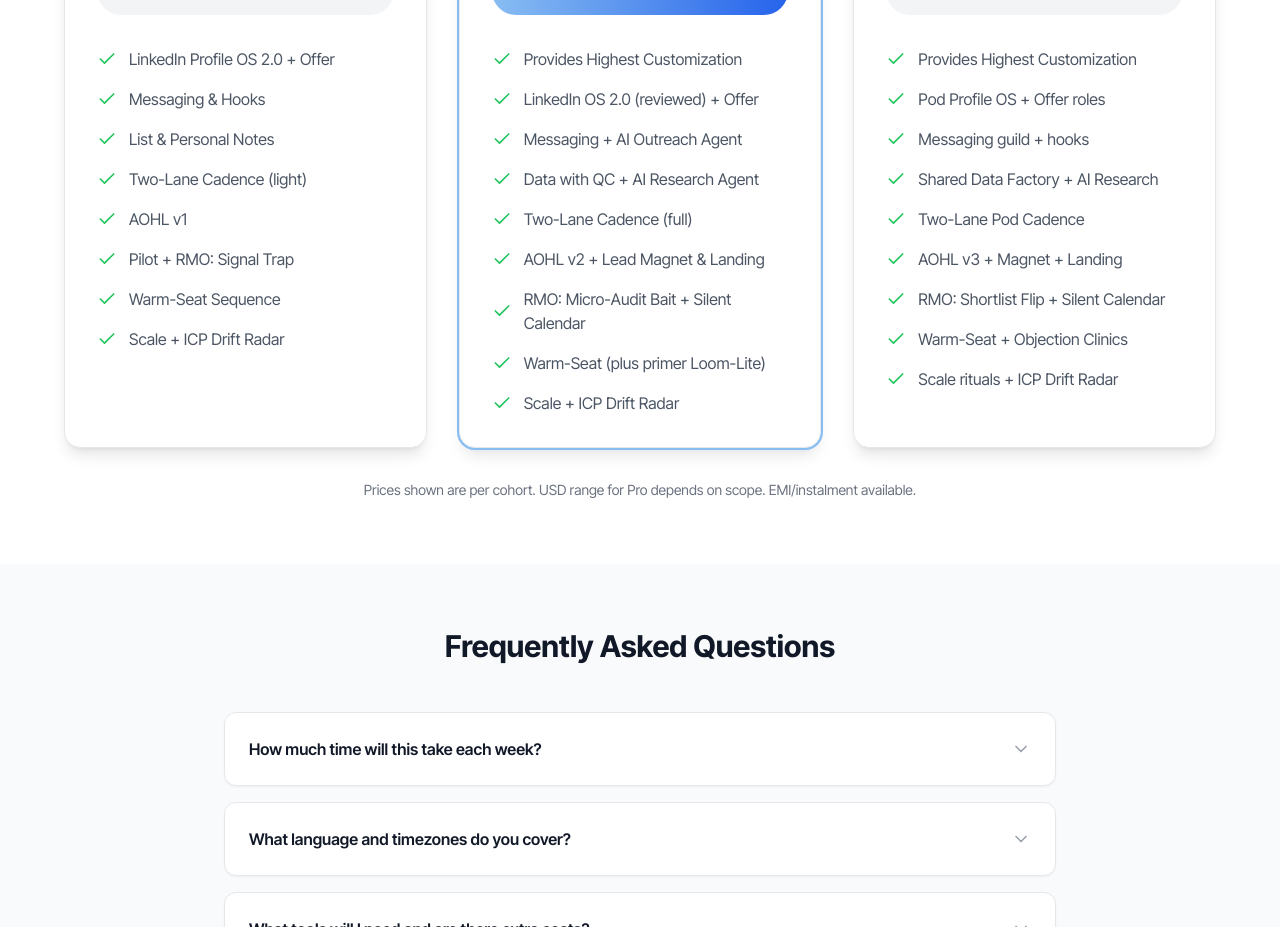
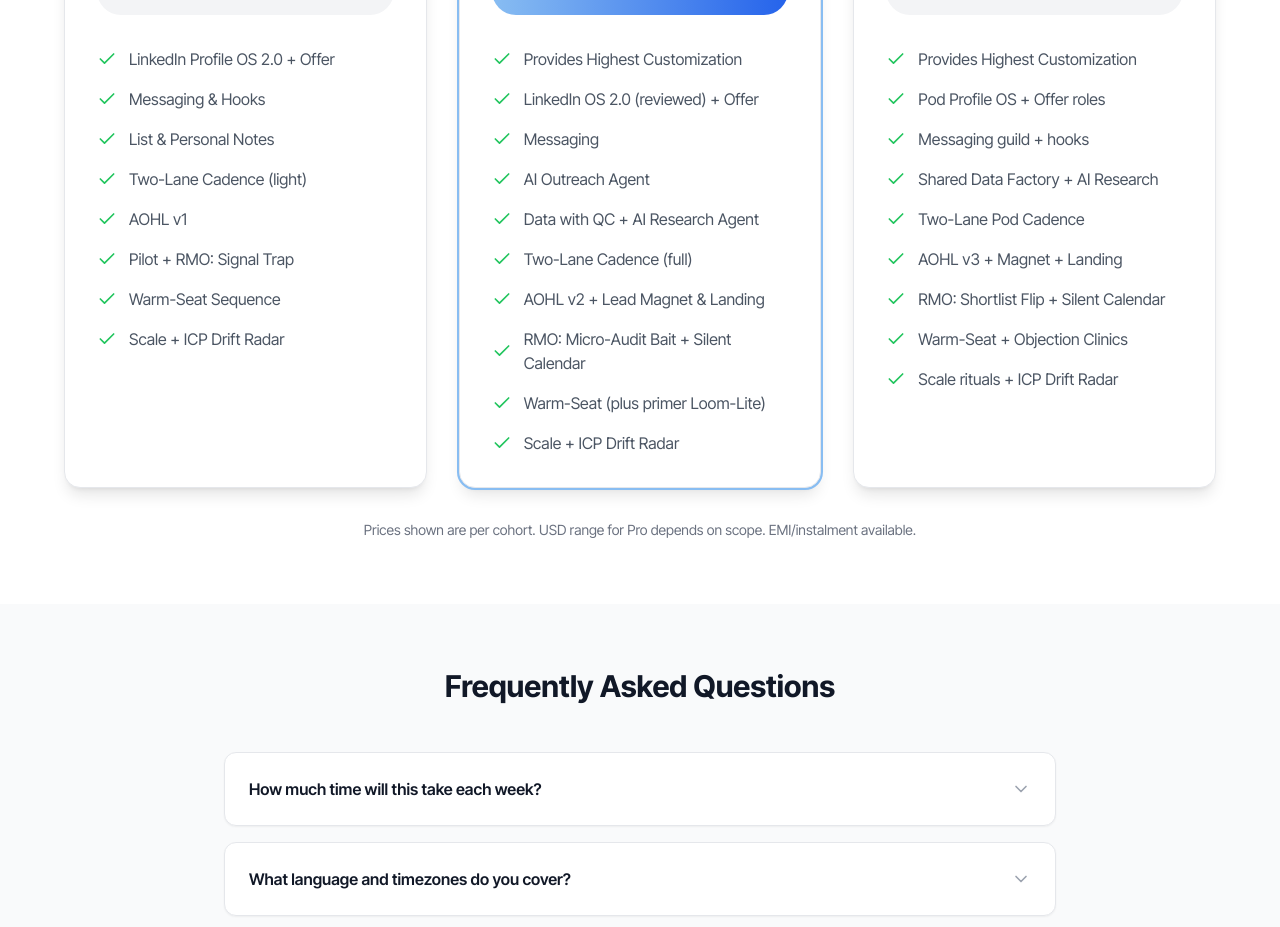
Before and after one commit to RushiRuns/Urbanspell, a React (Vite) app: page / in a window 1280 px wide. Shown: the part 4820-5747 px from the top of the page. Built offline with nearby package versions, Linux system fonts and the light colour scheme.

Commit message:
Updated App.tsx

```diff
--- a/src/App.tsx
+++ b/src/App.tsx
@@ -239,7 +239,8 @@ const App = () => {
       features: [
         "Provides Highest Customization",
         "LinkedIn OS 2.0 (reviewed) + Offer",
-        "Messaging + AI Outreach Agent",
+        "Messaging",
+        "AI Outreach Agent",
         "Data with QC + AI Research Agent",
         "Two-Lane Cadence (full)",
         "AOHL v2 + Lead Magnet & Landing",
```
